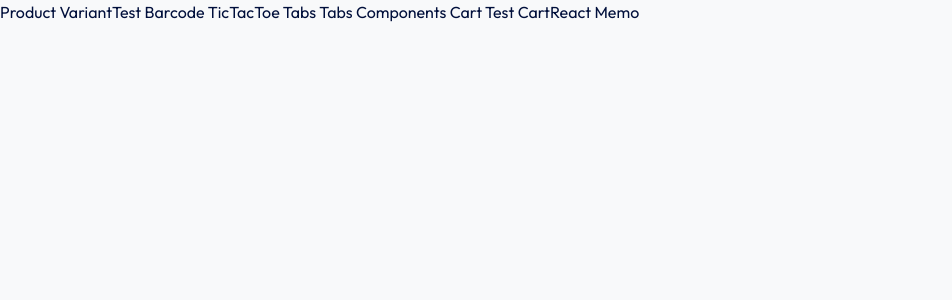
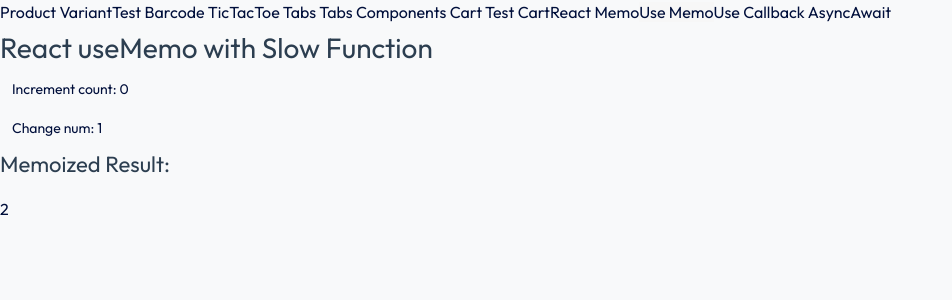
Before and after one commit to Beasty002/ReactTest, a React (Vite) app: page /useMemoReact in a window 1280 px wide. Shown: the top 300 px of the page, without its empty margins (0-952 px from the left). Built offline with nearby package versions, Linux system fonts and the light colour scheme.

Commit message:
ft: use memo and callback done

```diff
--- a/src/App.jsx
+++ b/src/App.jsx
@@ -10,6 +10,9 @@ import CartTest from './pages/CartTest'
 import SideBar from './components/SideBar'
 import Cart from './pages/Cart'
 import ReactMemo from './pages/ReactMemo'
+import UseMemoReact from './pages/UseMemoReact'
+import UseCallBackReact from './pages/UseCallBackReact'
+import AsyncAwait from './pages/AsyncAwaint'
 
 
 const App = () => {
@@ -27,6 +30,9 @@ const App = () => {
           <Route path='/cartTest' element={<CartTest />} />
           <Route path='/cart' element={<Cart />} />
           <Route path='/reactMemo' element={<ReactMemo />} />
+          <Route path='/useMemoReact' element={<UseMemoReact />} />
+          <Route path='/useCallbackReact' element={<UseCallBackReact />} />
+          <Route path='/asyncAwait' element={<AsyncAwait />} />
         </Routes>
       </main>
     </div>
--- a/src/components/sideBar.jsx
+++ b/src/components/sideBar.jsx
@@ -14,6 +14,9 @@ const SideBar = () => {
                 <NavLink to={'/cartTest'}>Cart Test </NavLink>
                 <NavLink to={'/cart'}>Cart</NavLink>
                 <NavLink to={'/reactMemo'}>React Memo</NavLink>
+                <NavLink to={'/useMemoReact'}>Use Memo</NavLink>
+                <NavLink to={'/useCallbackReact'}>Use Callback </NavLink>
+                <NavLink to={'/asyncAwait'}>AsyncAwait </NavLink>
 
             </ul>
         </div >
--- /dev/null
+++ b/src/pages/AsyncAwaint.jsx
@@ -0,0 +1,57 @@
+import React, { useEffect, useMemo, useState } from 'react';
+
+const slowFunction = (num) => {
+    console.log("Executing Slow function...");
+    return new Promise((resolve) => {
+      setTimeout(() => {
+        let result = num;
+        for (let i = 0; i < 800000000; i++) {
+          result += 0; // Simulated work
+        }
+        resolve(result + 1);
+      }, 0); // Let React render first
+    });
+  };
+
+
+const UseMemoReact = () => {
+  const [count, setCount] = useState(0);
+  const [num, setNum] = useState(1);
+  const [isloading,setloading] = useState(false)
+  const [memoizedResult,setMemoizedResult] = useState(null)
+
+
+// const memoizedResult = slowFunction(num);
+
+useEffect(() => {
+    const calc = async() => {
+        setloading(true)
+        const result = await slowFunction(num)
+        setMemoizedResult(result)
+        setloading(false)
+    }
+    calc()
+
+},[num])
+
+  return (
+    <div>
+      <h1>React useMemo with Slow Function</h1>
+
+      <div>
+        <button onClick={() => setCount(count + 1)}>Increment count: {count}</button>
+      </div>
+
+      <div>
+        <button onClick={() => setNum(num + 1)}>Change num: {num}</button>
+      </div>
+
+      <div>
+        <h2>Memoized Result:</h2>
+        {isloading ? "...Loading" : <div>{memoizedResult}</div>}
+      </div>
+    </div>
+  );
+};
+
+export default UseMemoReact;
--- a/src/pages/ReactMemo.jsx
+++ b/src/pages/ReactMemo.jsx
@@ -2,7 +2,6 @@ import React, { useRef, useState } from 'react';
 import TestChild from './TestingKit/TestChild';
 
 const ReactMemo = () => {
-    const ref = useRef(0)
   const [count, setCount] = useState(0);
   const [count2, setCount2] = useState(0);
 
--- a/src/pages/TestingKit/TestChild.jsx
+++ b/src/pages/TestingKit/TestChild.jsx
@@ -11,4 +11,4 @@ const TestChild = ({ name, count , something  }) => {
     )
 }
 
-export default TestChild; //props ya yesko state change vaye maatra change hunxa yo
+export default memo(TestChild); //props ya yesko state change vaye maatra change hunxa yo
--- /dev/null
+++ b/src/pages/UseCallBackReact.jsx
@@ -0,0 +1,49 @@
+import React, { useCallback, useState, memo } from 'react'
+
+const UseCallBackReact = () => {
+    const [count,setCount] = useState(0)
+    const [theme,setTheme] = useState(true)
+
+
+    const themeChanger = useCallback(() => {
+        console.log("called ................");
+        setTheme(prev => !prev)
+        console.log(count + 1)
+    },[count])
+
+
+
+
+
+
+  return (
+    <>
+        <section>
+            <button onClick={() => setCount(count + 1)} className='bg-red-700 text-white text-2xl'>-</button>
+            <span className='border mx-5 inline-block w-16 text-center rounded-sm border-black'>{count}</span>
+            <button onClick={() => setCount(count + 1)} className='bg-blue-700 text-white text-2xl'>+</button>
+            <Child themeChanger={themeChanger} theme={theme}/>
+        </section>
+
+
+
+
+
+    </>
+  )
+}
+
+
+const Child = memo(({themeChanger,theme}) => {
+
+    console.log("rerendered..........");
+
+    return(
+            <button className={` border-black border-4 ml-9 ${theme ? "bg-black text-white" : "bg-white text-black"}`}  onClick={themeChanger}>Click me</button>
+    )
+})
+
+export default UseCallBackReact;
+
+
+//harek rerender ma function change hunxa so memo le prop change vako sochxa so,  tei vara usecallback use garinxa
--- /dev/null
+++ b/src/pages/UseMemoReact.jsx
@@ -0,0 +1,43 @@
+import React, { useMemo, useState } from 'react';
+
+const slowFunction = (num) => {
+  console.log("Executing Slow function...");
+  let result = num;
+  for (let i = 0; i < 3000000000; i++) {
+    result += 0; // Do nothing, just loop
+  }
+
+  return result + 1;
+};
+
+const UseMemoReact = () => {
+  const [count, setCount] = useState(0);
+  const [num, setNum] = useState(1);
+
+  const memoizedResult = useMemo(() => {
+    return slowFunction(num);
+  }, [num]);   //num change vaye maatra yo result calculate
+
+// const memoizedResult = slowFunction(num);
+
+  return (
+    <div>
+      <h1>React useMemo with Slow Function</h1>
+
+      <div>
+        <button onClick={() => setCount(count + 1)}>Increment count: {count}</button>
+      </div>
+
+      <div>
+        <button onClick={() => setNum(num + 1)}>Change num: {num}</button>
+      </div>
+
+      <div>
+        <h2>Memoized Result:</h2>
+        <div>{memoizedResult}</div>
+      </div>
+    </div>
+  );
+};
+
+export default UseMemoReact;
```
Also changed, not shown: 1 other file (tests, documents, lock files or other folders).
